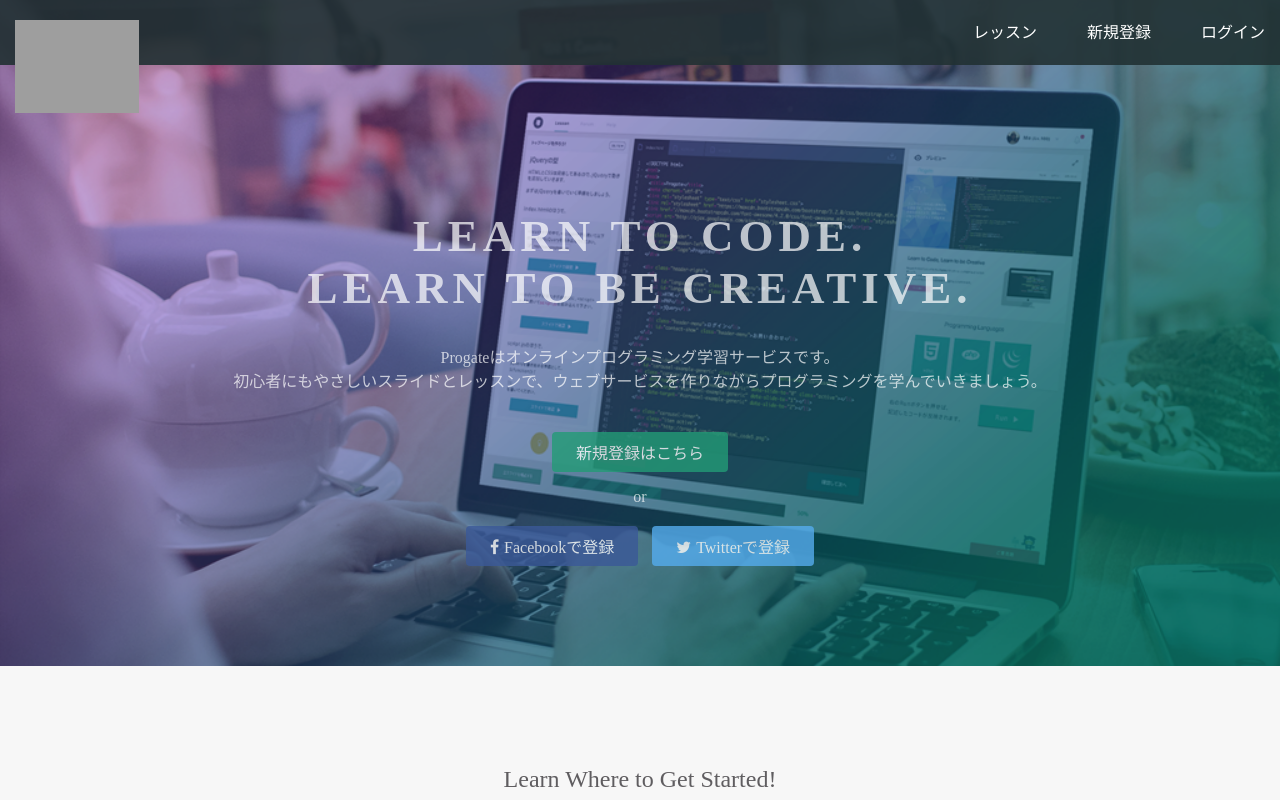
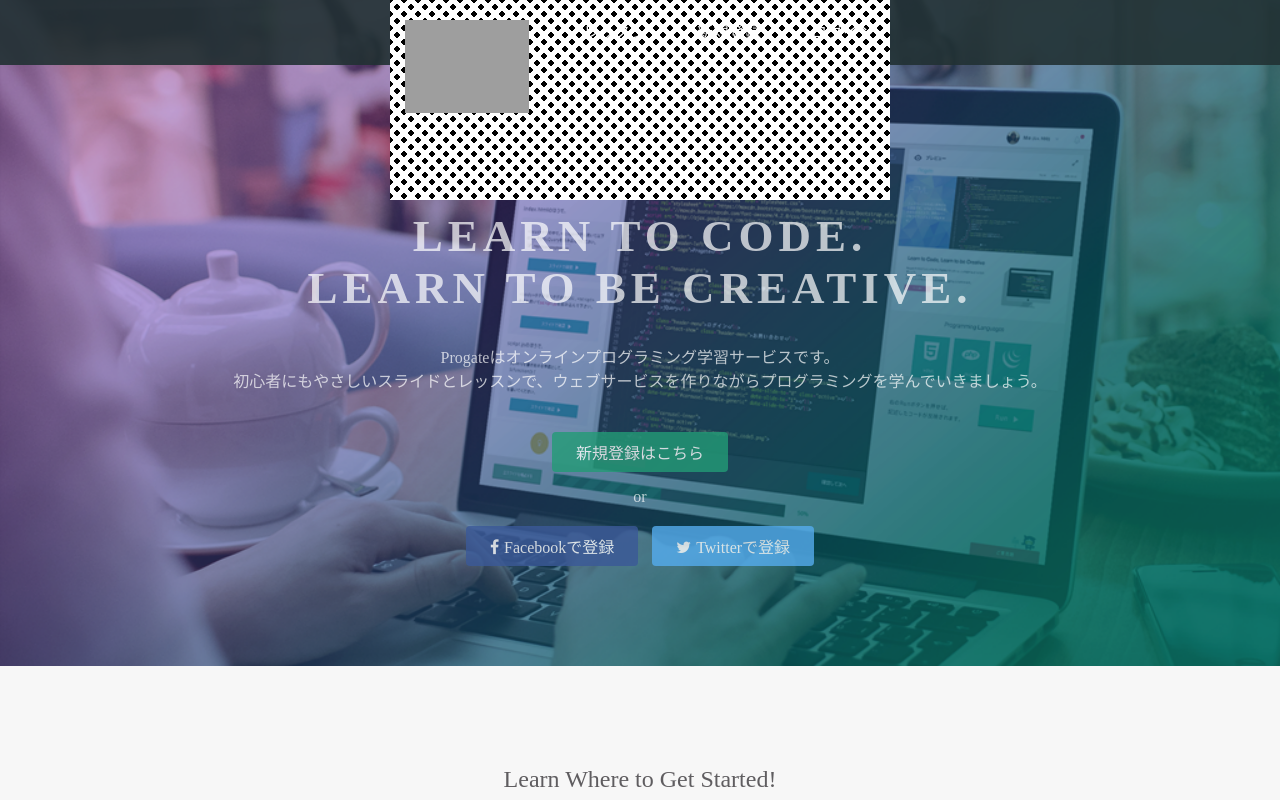
Before and after one commit to yosshyinys/yosshyinys.github.io, a plain HTML site: page index.html in a window 1280 px wide. Shown: the top 800 px of the page. Drawn offline with Linux system fonts and the light colour scheme; grey boxes are pictures that could not be loaded.

Commit message:
Update stylesheet.css

```diff
--- a/stylesheet.css
+++ b/stylesheet.css
@@ -269,3 +269,15 @@ footer {
     width: 100%;
   }
 }
+
+.box {
+  margin     : auto;
+  max-width  : 500px;
+  height     : 200px;
+                                      /* ドット（水玉）模様のCSS */
+  background-color   : #ffffff;
+  background-image   : radial-gradient(#000000 29%, transparent 29%),
+                       radial-gradient(#000000 29%, transparent 29%);
+  background-position: 0 0, 7px 7px;
+  background-size    : 14px 14px;
+}
```
